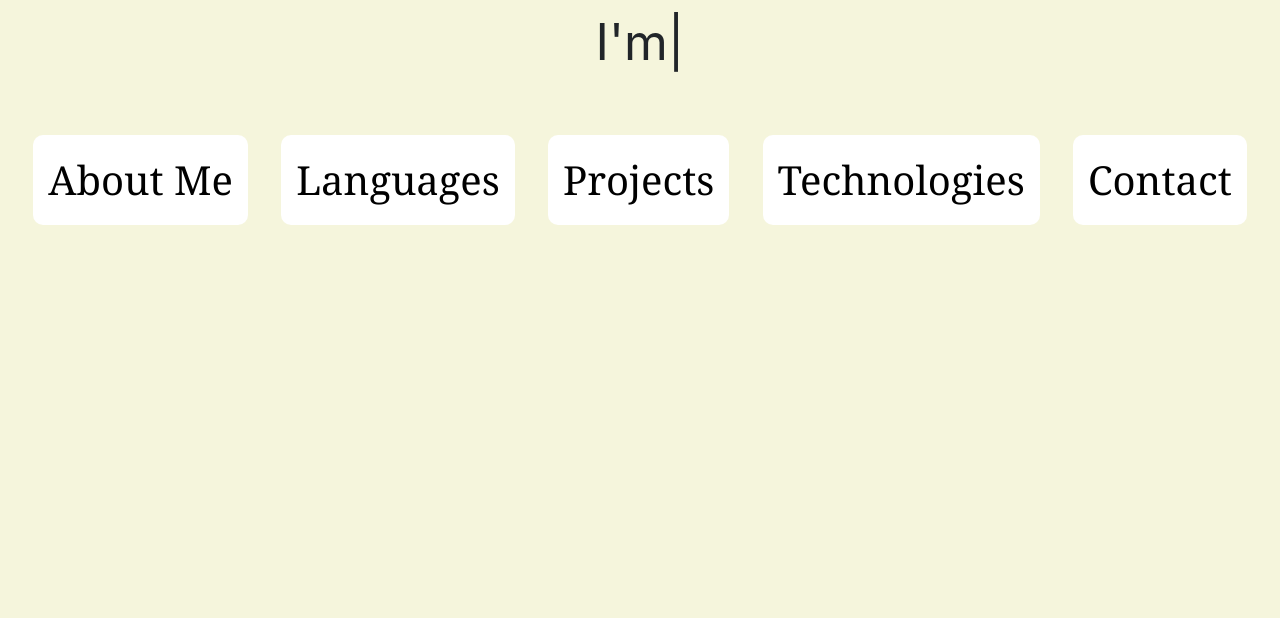
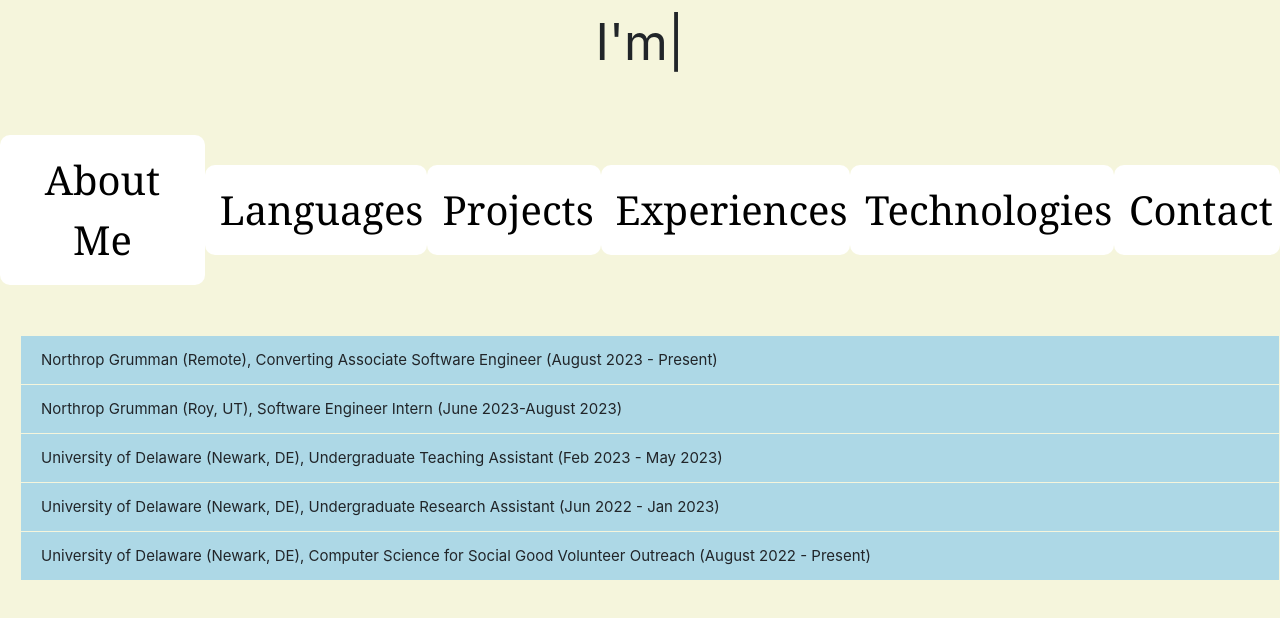
Before and after one commit to mwang840/maxwangdev, a React (Create React App) app: page /experiences in a window 1280 px wide. Shown: the top 618 px of the page. Built offline with nearby package versions, Linux system fonts and the light colour scheme.

Commit message:
feat experienes section draft done

```diff
--- a/src/App.tsx
+++ b/src/App.tsx
@@ -9,6 +9,7 @@
 import { Contacts } from "./components/Contacts";
 import { Technologies } from "./components/Technologies";
 import TypewriterComponent from "typewriter-effect";
+import { Experience } from "./components/Experience";
 
 function App() {
     return (
@@ -34,6 +35,7 @@
                     <Route path="/aboutme" element={<AboutMe />} />
                     <Route path="/languages" element={<Languages />} />
                     <Route path="/projects" element={<Projects />} />
+                    <Route path="/experiences" element={<Experience />} />
                     <Route path="/technologies" element={<Technologies />} />
                     <Route path="/contact" element={<Contacts />} />
                 </Routes>
--- /dev/null
+++ b/src/components/Experience.tsx
@@ -0,0 +1,37 @@
+import React from "react";
+import { Accordion } from "./Accordion";
+import "./Contacts.module.css";
+
+export const Experience = (): JSX.Element => {
+    const Exepriences = [
+        {
+            title: "Northrop Grumman (Remote), Converting Associate Software Engineer (August 2023 - Present)",
+            content: "Part time offer from Northrop (description coming soon)",
+        },
+        {
+            title: "Northrop Grumman (Roy, UT), Software Engineer Intern (June 2023-August 2023)",
+            content:
+                "Using C++ and YAML deployment using agile methods on a software engineering team and learned DevOps, Unit Testing, Jira, Cmake, confluence and ci/cd pipeline.<br/>Served as an interim scrum master to help facilitate standups and addressed blockers from teammates with their assignments and reviewed tasks and discussed with teammates on what the team did well\n.Used the C/C++ unix and filesystem libraries to store loggers of the versions of files and when they were created",
+        },
+        {
+            title: "University of Delaware (Newark, DE), Undergraduate Teaching Assistant (Feb 2023 - May 2023)",
+            content:
+                "Spring 2023: CISC- 437 (Database Systems), Teaching Physical and logical organization of databases. Data retrieval languages, relational database languages, security and integrity, concurrency, distributed databases.  Holding weekly Office Hours for Undergraduate Students and graded quizzes and exams, providing feedback",
+        },
+        {
+            title: "University of Delaware (Newark, DE), Undergraduate Research Assistant (Jun 2022 - Jan 2023)",
+            content:
+                "A research project in the sensify lab of Dr. Matthew Mauriello in the summer of 2022. Created an application using the Arduino controller and Unity to allow children on the autism spectrum to play and change music layers for a song to accommodate their listening preference. Learned Human computer interaction and utilize software engineering practices on the project",
+        },
+        {
+            title: "University of Delaware (Newark, DE), Computer Science for Social Good Volunteer Outreach (August 2022 - Present)",
+            content:
+                "Reached out to industry companies for setting up meetings to introduce students towards industry. Redesigned the clubs website to make the website stand out and improve the user experience",
+        },
+    ];
+    return (
+        <div>
+            <Accordion items={Exepriences} />
+        </div>
+    );
+};
--- /dev/null
+++ b/src/components/Experiences.module.css
@@ -0,0 +1,17 @@
+p{
+    font-family: Cambria, Cochin, Georgia, Times, 'Times New Roman', serif;
+    color: black;
+    text-align: left;
+    text-indent: 5%;
+    float: none;
+    font-weight: 200;
+}
+
+Accordion{
+    font-weight: 200;
+}
+
+
+div{
+    white-space: pre-wrap;
+}
--- a/src/components/ViewNavbar.tsx
+++ b/src/components/ViewNavbar.tsx
@@ -45,6 +45,19 @@
                 Projects
             </NavLink>
             <NavLink
+                to="/experiences"
+                style={{
+                    textDecoration: "none",
+                    color: "black",
+                    fontSize: "40px",
+                    fontFamily: "Georgia",
+                    backgroundColor: "white",
+                    borderRadius: "10px",
+                }}
+            >
+                Experiences{" "}
+            </NavLink>
+            <NavLink
                 to="/technologies"
                 style={{
                     textDecoration: "none",
```
